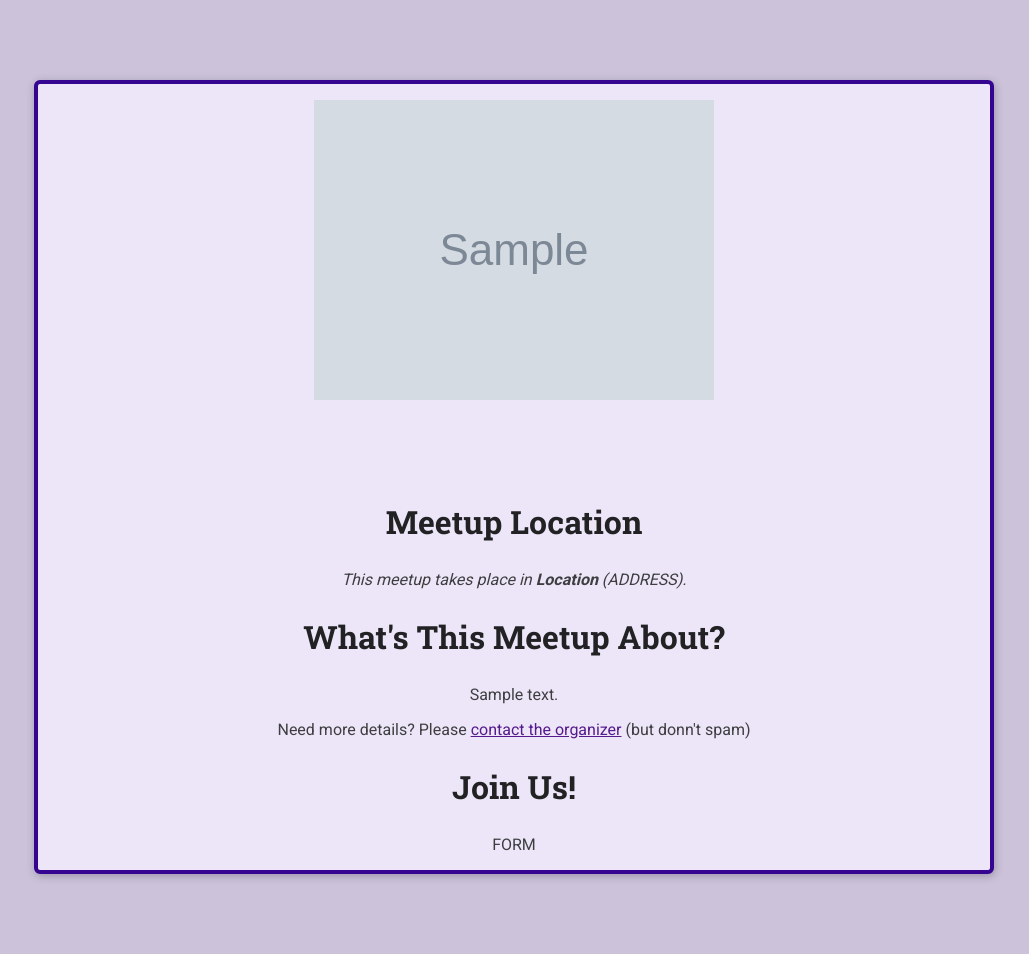
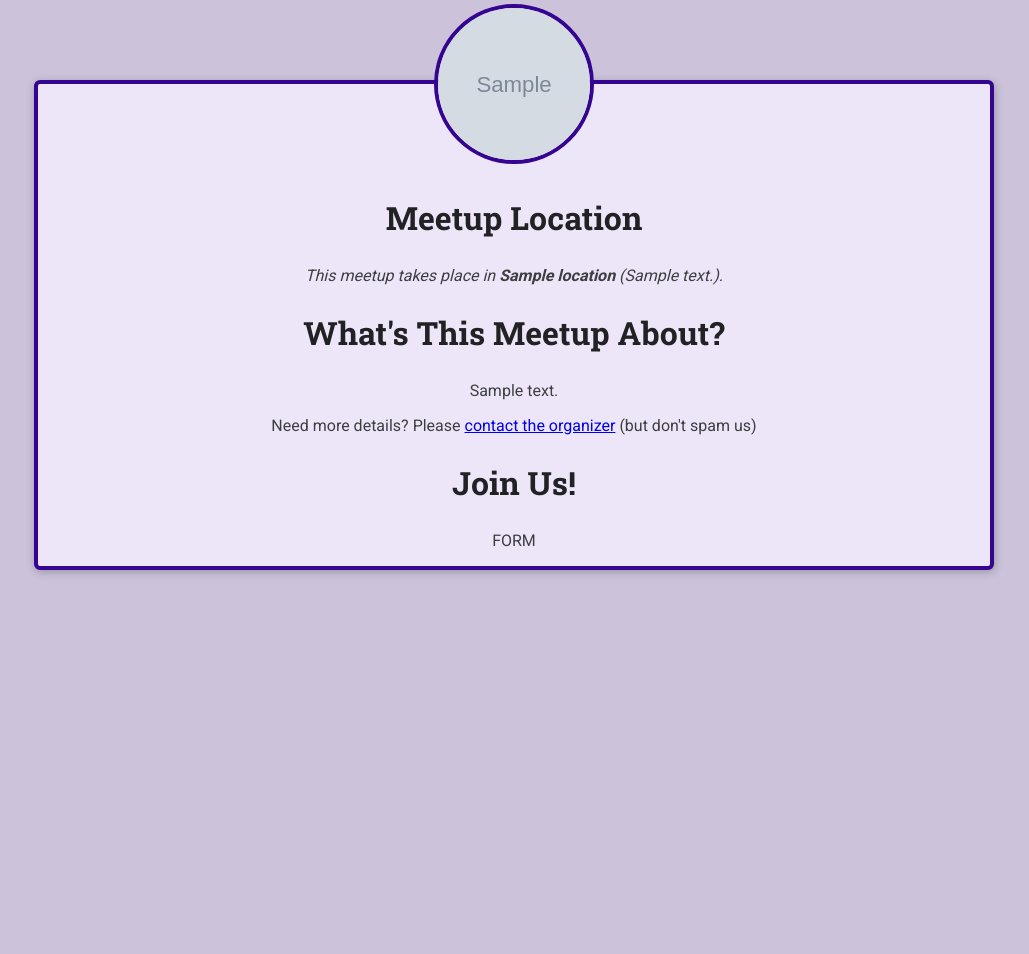
Before and after one commit to byeongjae-kang/django-practice-3, a Django app: a page that uses meetups/templates/meetups/meetup_detail.html in a window 1280 px wide. Shown: the part 191-1145 px from the top of the page, without its empty margins (126-1155 px from the left). After the commit the page ends 766 px from the top, so only its background shows below. Run offline with Django 4.2, Linux system fonts and the light colour scheme; tables that the repository leaves empty hold one stand-in row (values such as "Sample post"); grey boxes marked "Sample" are stand-in pictures.

Commit message:
update template

```diff
--- a/meetups/templates/meetups/meetup_detail.html
+++ b/meetups/templates/meetups/meetup_detail.html
@@ -13,18 +13,18 @@
 
 {% block content %}
     <article>
-      <img src="{{ meetup.image.url }}" alt="{{ title }}">
+      <img id="main-image" src="{{ meetup.image.url }}" alt="{{ title }}">
 
       <section id="location">
         <h2>Meetup Location</h2>
-        <address>This meetup takes place in <span>Location</span> (ADDRESS).</address>
+        <address>This meetup takes place in <span>{{ meetup.location.name }}</span> ({{meetup.location.address}}).</address>
       </section>
 
       <section class="details">
         <h2>What's This Meetup About?</h2>
         <p>{{ meetup.description}}</p>
         <footer>
-          <p>Need more details? Please <a href="">contact the organizer</a> (but donn't spam)</p>
+          <p>Need more details? Please <a href="mailto:{{meetup.organizer_email}}">contact the organizer</a> (but don't spam us)</p>
         </footer>
       </section>
 
```
Also changed, not shown: uploads/images/mountains_IBy4rh4.jpg (added), uploads/images/woods_2NAKJtU.jpg (added).
